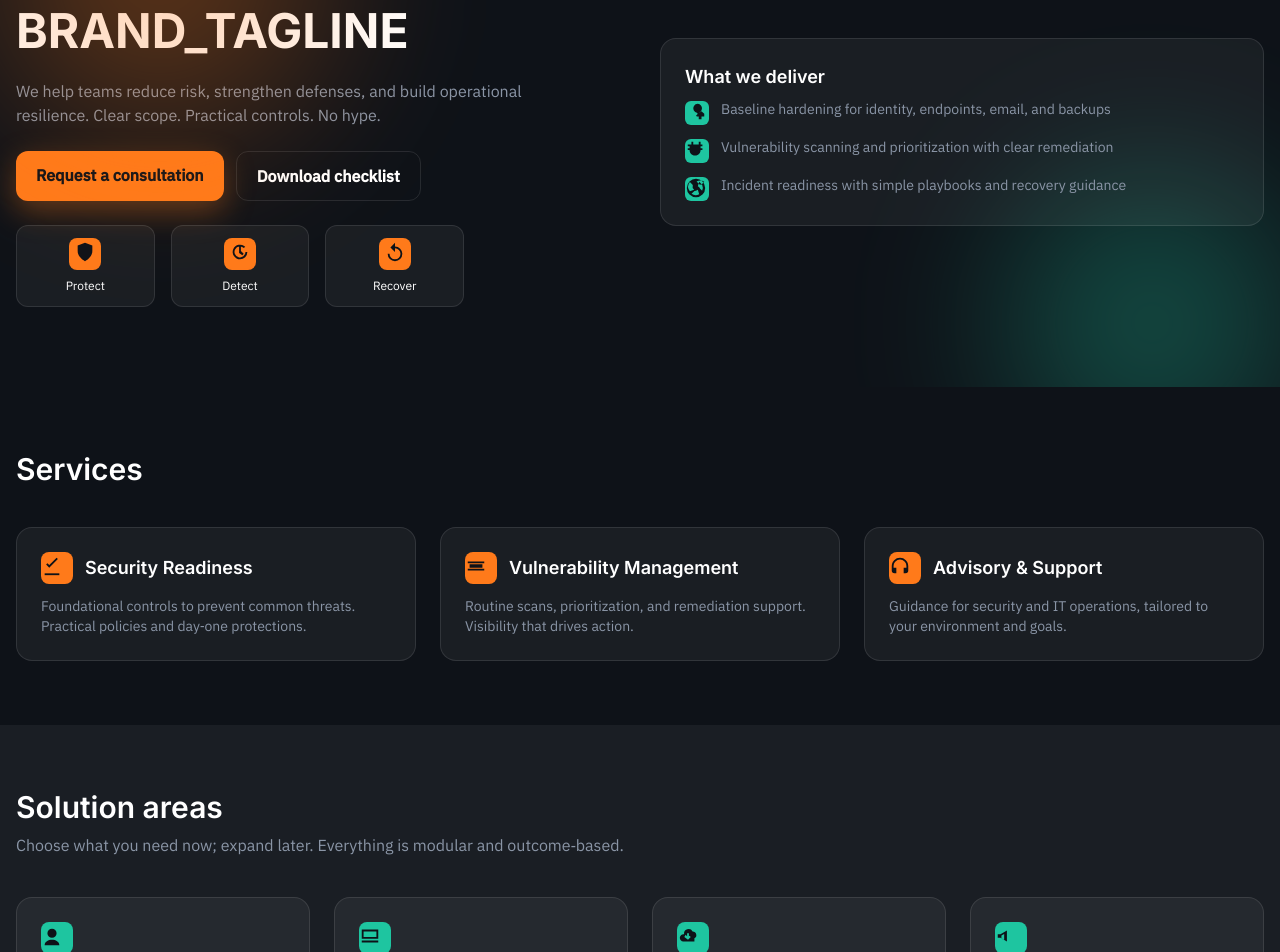
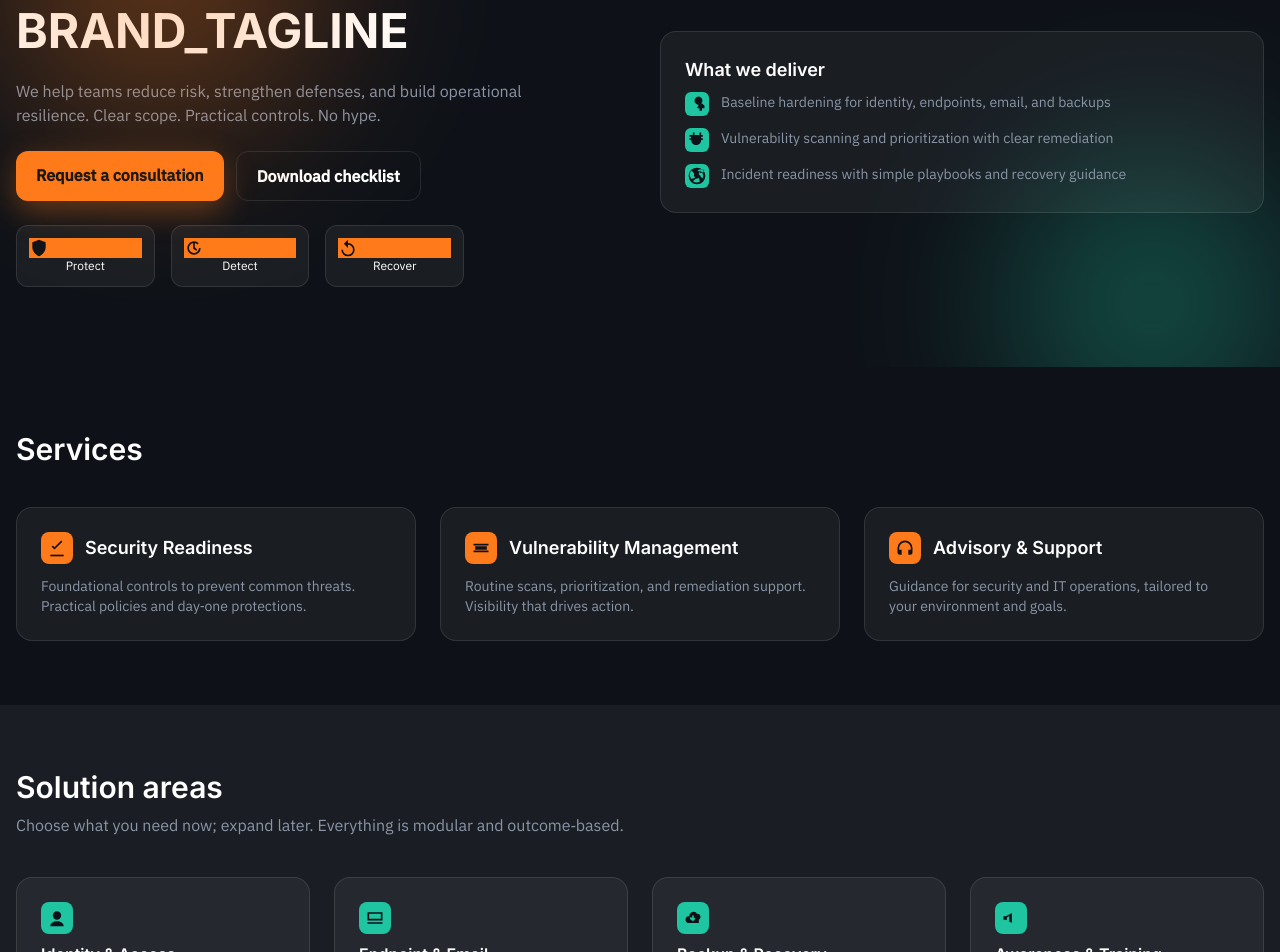
Before and after one commit to redkeysh/redkeysh.github.io, a plain HTML site: page index.html in a window 1280 px wide. Shown: the part 200-1152 px from the top of the page. Drawn offline with nearby package versions, Linux system fonts and the light colour scheme.

Commit message:
Update index.html

```diff
--- a/index.html
+++ b/index.html
@@ -30,7 +30,7 @@
     .card { background: var(--card); border: 1px solid rgba(255,255,255,.1); }
     .muted { color: var(--muted); }
     .badge { background: rgba(255, 122, 26, .12); color: #FFC9A1; border: 1px solid rgba(255, 122, 26, .25); }
-    .icon-flat { width: 22px; height: 22px; display: inline-block; }
+    .icon-flat { width: 20px; height: 20px; display: block; }
   </style>
 </head>
 <body class="min-h-screen w-full selection:bg-white/10">
@@ -77,21 +77,21 @@
         <!-- Icon strip -->
         <div class="mt-6 grid grid-cols-3 gap-4 md:max-w-md">
           <div class="card rounded-xl p-3 text-center">
-            <div class="mx-auto mb-2 h-8 w-8 rounded-lg" style="background:var(--primary)">
+            <div class="<div class="grid h-8 w-8 place-items-center rounded-lg p-1.5 style="background:var(--primary)">
               <!-- Shield flat icon -->
               <svg viewBox="0 0 24 24" class="icon-flat" fill="#0E1218"><path d="M12 2 4 5v6c0 5 4 9 8 11 4-2 8-6 8-11V5l-8-3Z"/></svg>
             </div>
             <div class="text-xs">Protect</div>
           </div>
           <div class="card rounded-xl p-3 text-center">
-            <div class="mx-auto mb-2 h-8 w-8 rounded-lg" style="background:var(--primary)">
+            <div class="<div class="grid h-8 w-8 place-items-center rounded-lg p-1.5 style="background:var(--primary)">
               <!-- Radar flat icon -->
               <svg viewBox="0 0 24 24" class="icon-flat" fill="#0E1218"><path d="M12 20a8 8 0 1 1 5.66-13.66l-1.41 1.41A6 6 0 1 0 18 12h2A8 8 0 0 1 12 20Zm-1-7V6h2v5l3 3-1.41 1.41L11 13Z"/></svg>
             </div>
             <div class="text-xs">Detect</div>
           </div>
           <div class="card rounded-xl p-3 text-center">
-            <div class="mx-auto mb-2 h-8 w-8 rounded-lg" style="background:var(--primary)">
+            <div class="<div class="grid h-8 w-8 place-items-center rounded-lg p-1.5 style="background:var(--primary)">
               <!-- Restore flat icon -->
               <svg viewBox="0 0 24 24" class="icon-flat" fill="#0E1218"><path d="M12 6V2l-5 5 5 5V8a6 6 0 1 1-6 6H4a8 8 0 1 0 8-8Z"/></svg>
             </div>
@@ -106,21 +106,21 @@
           <h3 class="mb-2 text-lg font-semibold">What we deliver</h3>
           <ul class="space-y-3 text-sm muted">
             <li class="flex items-start gap-3">
-              <div class="mt-0.5 h-6 w-6 rounded-md" style="background:var(--accent)">
+              <div class="grid h-6 w-6 place-items-center rounded-md" style="background:var(--accent)">
                 <!-- Key flat icon -->
                 <svg viewBox="0 0 24 24" class="icon-flat" fill="#0E1218"><path d="M14 3a5 5 0 1 0 3.9 8.1L21 14v3h-3v3h-3v-3h-2l-1-1 2-2-1-1A5 5 0 0 0 14 3Z"/></svg>
               </div>
               <span>Baseline hardening for identity, endpoints, email, and backups</span>
             </li>
             <li class="flex items-start gap-3">
-              <div class="mt-0.5 h-6 w-6 rounded-md" style="background:var(--accent)">
+              <div class="grid h-6 w-6 place-items-center rounded-md" style="background:var(--accent)">
                 <!-- Bug flat icon -->
                 <svg viewBox="0 0 24 24" class="icon-flat" fill="#0E1218"><path d="M7 6V3h2v3h6V3h2v3h2v2h-2v2h2v2h-2c0 3-2 6-6 6s-6-3-6-6H3v-2h2V8H3V6h2Zm3 6h4v2h-4v-2Z"/></svg>
               </div>
               <span>Vulnerability scanning and prioritization with clear remediation</span>
             </li>
             <li class="flex items-start gap-3">
-              <div class="mt-0.5 h-6 w-6 rounded-md" style="background:var(--accent)">
+              <div class="grid h-6 w-6 place-items-center rounded-md" style="background:var(--accent)">
                 <!-- Lifebuoy flat icon -->
                 <svg viewBox="0 0 24 24" class="icon-flat" fill="#0E1218"><path d="M12 2a10 10 0 1 0 0 20 10 10 0 0 0 0-20Zm3.5 3.3 3.2 3.2A7.9 7.9 0 0 1 18.7 15l-2.2-2.2A5 5 0 0 0 14 10l1.5-4.7ZM5.3 5.5 8.5 8.7A5 5 0 0 0 10 14l-4.7 1.5A8 8 0 0 1 5.3 5.5Zm1.8 12.9 3.2-3.2A5 5 0 0 0 14 14l1.5 4.7a8 8 0 0 1-8.4-.3ZM15.8 8.2 12.6 5a8 8 0 0 1 8.4.3l-3.2 3.2A5 5 0 0 0 15.8 8.2Z"/></svg>
               </div>
@@ -138,7 +138,7 @@
     <div class="grid grid-cols-1 gap-6 md:grid-cols-3">
       <div class="card rounded-2xl p-6">
         <div class="mb-3 flex items-center gap-3">
-          <div class="h-8 w-8 rounded-lg" style="background:var(--primary)">
+          <div class="grid h-8 w-8 place-items-center rounded-lg p-1.5" style="background:var(--primary)">
             <!-- Checklist icon -->
             <svg viewBox="0 0 24 24" class="icon-flat" fill="#0E1218"><path d="M9 11 7 9 5.6 10.4 9 13.8 18.4 4.4 17 3l-8 8Z"/><path d="M4 20h16v2H4z"/></svg>
           </div>
@@ -148,7 +148,7 @@
       </div>
       <div class="card rounded-2xl p-6">
         <div class="mb-3 flex items-center gap-3">
-          <div class="h-8 w-8 rounded-lg" style="background:var(--primary)">
+          <div class="grid h-8 w-8 place-items-center rounded-lg p-1.5" style="background:var(--primary)">
             <!-- Scan icon -->
             <svg viewBox="0 0 24 24" class="icon-flat" fill="#0E1218"><path d="M3 7h18v2H3V7Zm0 8h18v2H3v-2Zm2-5h14v4H5v-4Z"/></svg>
           </div>
@@ -158,7 +158,7 @@
       </div>
       <div class="card rounded-2xl p-6">
         <div class="mb-3 flex items-center gap-3">
-          <div class="h-8 w-8 rounded-lg" style="background:var(--primary)">
+          <div class="grid h-8 w-8 place-items-center rounded-lg p-1.5" style="background:var(--primary)">
             <!-- Headset icon -->
             <svg viewBox="0 0 24 24" class="icon-flat" fill="#0E1218"><path d="M12 3a9 9 0 0 0-9 9v5a3 3 0 0 0 3 3h2v-6H5v-2a7 7 0 1 1 14 0v2h-3v6h2a3 3 0 0 0 3-3v-5a9 9 0 0 0-9-9Z"/></svg>
           </div>
@@ -176,7 +176,7 @@
       <p class="mb-10 muted">Choose what you need now; expand later. Everything is modular and outcome‑based.</p>
       <div class="grid grid-cols-1 gap-6 md:grid-cols-4">
         <div class="card rounded-2xl p-6">
-          <div class="mb-2 h-8 w-8 rounded-lg" style="background:var(--accent)">
+          <div class="mb-2 grid h-8 w-8 place-items-center rounded-lg p-1.5" style="background:var(--accent)">
             <!-- User-shield icon -->
             <svg viewBox="0 0 24 24" class="icon-flat" fill="#0E1218"><path d="M12 14a5 5 0 1 0-5-5 5 5 0 0 0 5 5Zm0 2c-4 0-8 2-8 6h16c0-4-4-6-8-6Z"/></svg>
           </div>
@@ -184,7 +184,7 @@
           <p class="text-sm muted">MFA, conditional access, role hygiene.</p>
         </div>
         <div class="card rounded-2xl p-6">
-          <div class="mb-2 h-8 w-8 rounded-lg" style="background:var(--accent)">
+          <div class="mb-2 grid h-8 w-8 place-items-center rounded-lg p-1.5" style="background:var(--accent)">
             <!-- Laptop-mail icon -->
             <svg viewBox="0 0 24 24" class="icon-flat" fill="#0E1218"><path d="M3 5h18v10H3V5Zm2 2v6h14V7H5Zm-2 10h18v2H3z"/></svg>
           </div>
@@ -192,7 +192,7 @@
           <p class="text-sm muted">EDR, patching, phishing defenses.</p>
         </div>
         <div class="card rounded-2xl p-6">
-          <div class="mb-2 h-8 w-8 rounded-lg" style="background:var(--accent)">
+          <div class="mb-2 grid h-8 w-8 place-items-center rounded-lg p-1.5" style="background:var(--accent)">
             <!-- Cloud-restore icon -->
             <svg viewBox="0 0 24 24" class="icon-flat" fill="#0E1218"><path d="M19 18H7a4 4 0 1 1 .7-7.95A5 5 0 0 1 17 7a4 4 0 0 1 2 7.5V18Zm-7-2 3-3-1.4-1.4L13 12.2V9h-2v3.2l-1.6-1.6L8 13l4 3Z"/></svg>
           </div>
@@ -200,7 +200,7 @@
           <p class="text-sm muted">Immutable backups, restore drills.</p>
         </div>
         <div class="card rounded-2xl p-6">
-          <div class="mb-2 h-8 w-8 rounded-lg" style="background:var(--accent)">
+          <div class="mb-2 grid h-8 w-8 place-items-center rounded-lg p-1.5" style="background:var(--accent)">
             <!-- Megaphone icon -->
             <svg viewBox="0 0 24 24" class="icon-flat" fill="#0E1218"><path d="M3 10v4h3l7 4V6L6 10H3Zm7 6.3-3-1.7V11.4l3-1.7v6.6Z"/></svg>
           </div>
```
